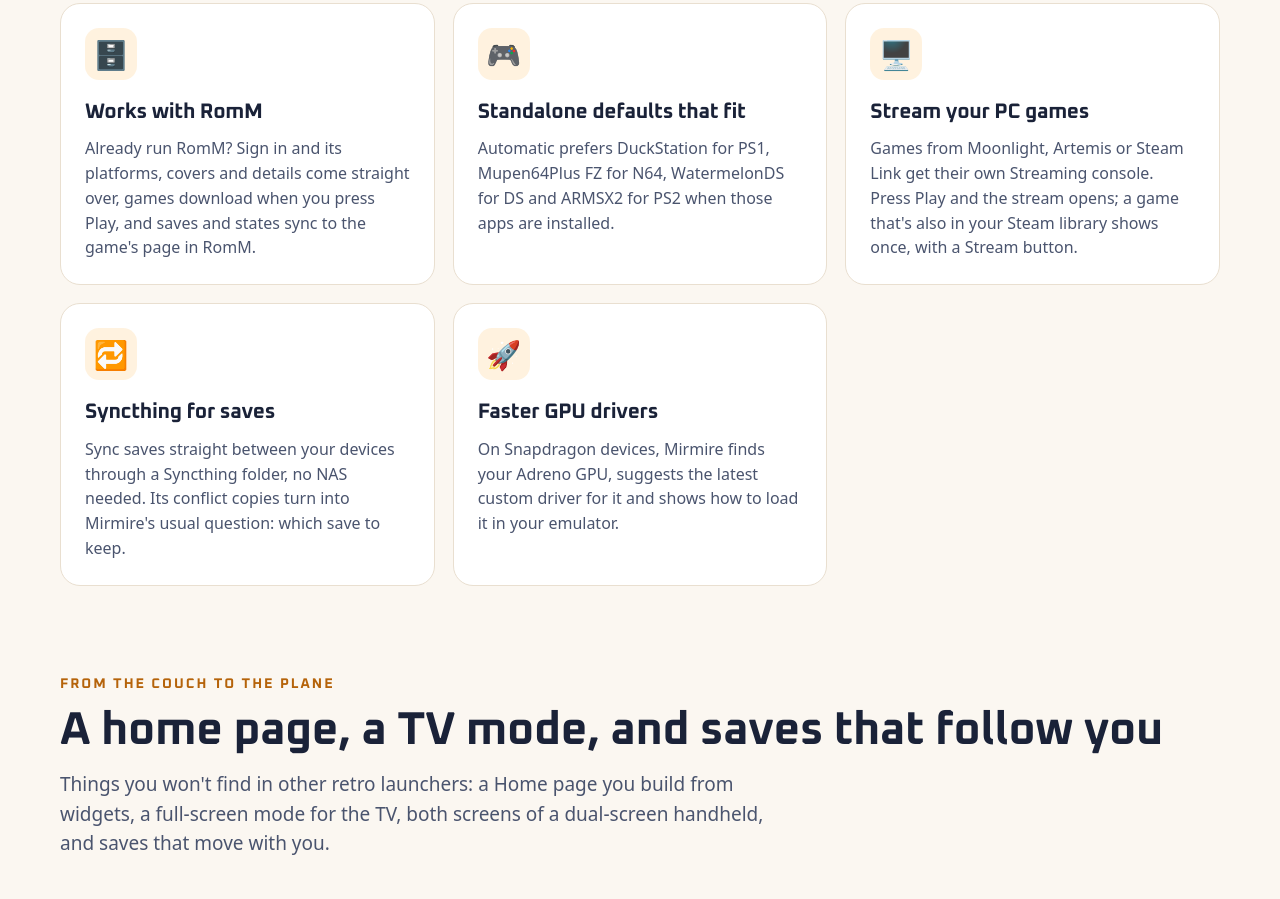
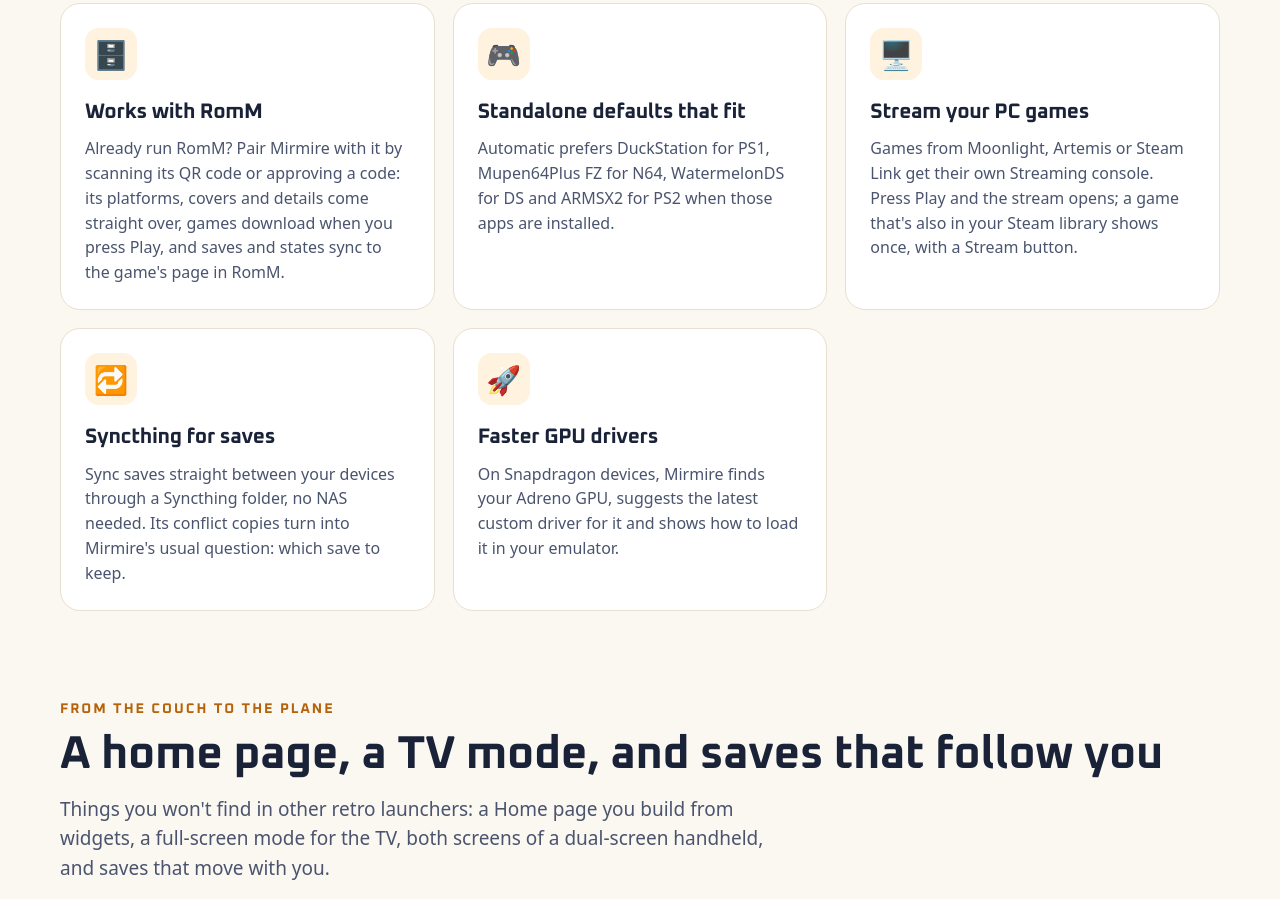
Before and after one commit to Mirmire-Launcher/mirmire, a plain HTML site: page docs/index.html in a window 1280 px wide. Shown: the part 2438-3337 px from the top of the page. Drawn offline with Linux system fonts and the light colour scheme.

Commit message:
Docs for 1.1.10: pair a RomM library by approving a code, scanning RomM's QR code, or typing its pairing code.
Co-Authored-By: Claude Opus 5.5 <noreply@anthropic.com>

```diff
--- a/docs/index.html
+++ b/docs/index.html
@@ -262,7 +262,7 @@
         <div class="card"><div class="ic">🗂️</div><h3>Bring what you already have</h3><p>Artwork ES-DE, RetroArch or LaunchBox already downloaded shows up straight away. Favorites, play time and collections come over from Pegasus and LaunchBox, and RetroArch's saves, states, settings and BIOS files with one tap.</p></div>
         <div class="card"><div class="ic">🟩</div><h3>Xbox, PlayStation and Steam</h3><p>Xbox in hakuX, Xbox 360 in Xendroid Plus, PS2 in ARMSX2, PS3 in ARMSX3 or aPS3e, and Steam games from your DroidDeck library. Emulators that aren't on Google Play install from Mirmire in one tap.</p></div>
         <div class="card"><div class="ic">☁️</div><h3>Drive &amp; Dropbox via rclone</h3><p>Add an rclone library and point Mirmire at <code>rclone serve webdav</code> on a PC or NAS: Google Drive, Dropbox, OneDrive and more.</p></div>
-        <div class="card"><div class="ic">🗄️</div><h3>Works with RomM</h3><p>Already run RomM? Sign in and its platforms, covers and details come straight over, games download when you press Play, and saves and states sync to the game's page in RomM.</p></div>
+        <div class="card"><div class="ic">🗄️</div><h3>Works with RomM</h3><p>Already run RomM? Pair Mirmire with it by scanning its QR code or approving a code: its platforms, covers and details come straight over, games download when you press Play, and saves and states sync to the game's page in RomM.</p></div>
         <div class="card"><div class="ic">🎮</div><h3>Standalone defaults that fit</h3><p>Automatic prefers DuckStation for PS1, Mupen64Plus FZ for N64, WatermelonDS for DS and ARMSX2 for PS2 when those apps are installed.</p></div>
         <div class="card"><div class="ic">🖥️</div><h3>Stream your PC games</h3><p>Games from Moonlight, Artemis or Steam Link get their own Streaming console. Press Play and the stream opens; a game that's also in your Steam library shows once, with a Stream button.</p></div>
         <div class="card"><div class="ic">🔁</div><h3>Syncthing for saves</h3><p>Sync saves straight between your devices through a Syncthing folder, no NAS needed. Its conflict copies turn into Mirmire's usual question: which save to keep.</p></div>
```
Also changed, not shown: 1 other file.
